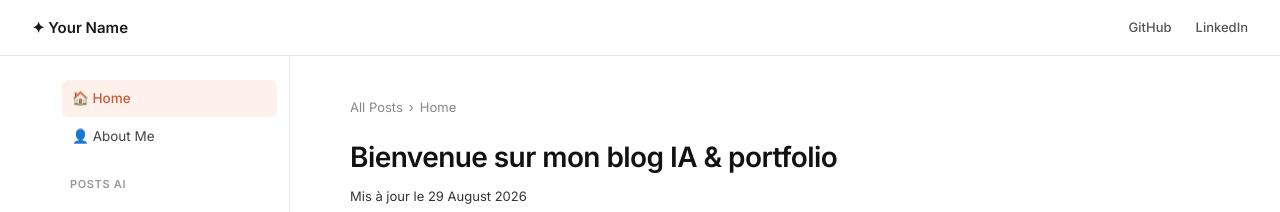
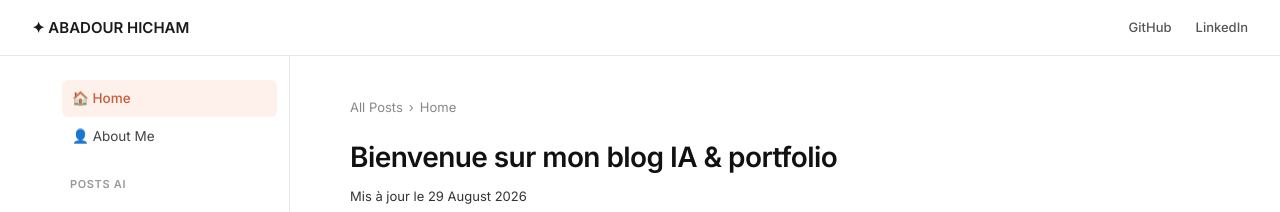
Before and after one commit to Apyhtml20/Docs.io, a Jekyll site: the page built from docs/index.md, in a window 1280 px wide. Shown: the top 212 px of the page. Built offline with Jekyll 4.4.1, drawn with Linux system fonts in a browser that asks for light colours; part of the change alters nothing that is shown.

```diff
--- a/docs/_config.yml
+++ b/docs/_config.yml
@@ -1,13 +1,13 @@
-title: "Your Name"
+title: "ABADOUR HICHAM"
 description: "AI Engineering Blog & Portfolio"
 baseurl: ""
-url: "https://username.github.io"
+url: "https://Apyhtml20.github.io"
 
 author:
-  name: "Your Name"
-  email: "your@email.com"
-  github: "username"
-  linkedin: "your-linkedin"
+  name: "ABADOUR HICHAM"
+  email: "hicham.abadour.23@ump.ac.ma"
+  github: "Apyhtml20"
+  linkedin: "https://www.linkedin.com/in/hicham-abadour-2166ba99"
 
 markdown: kramdown
 highlighter: rouge
```
